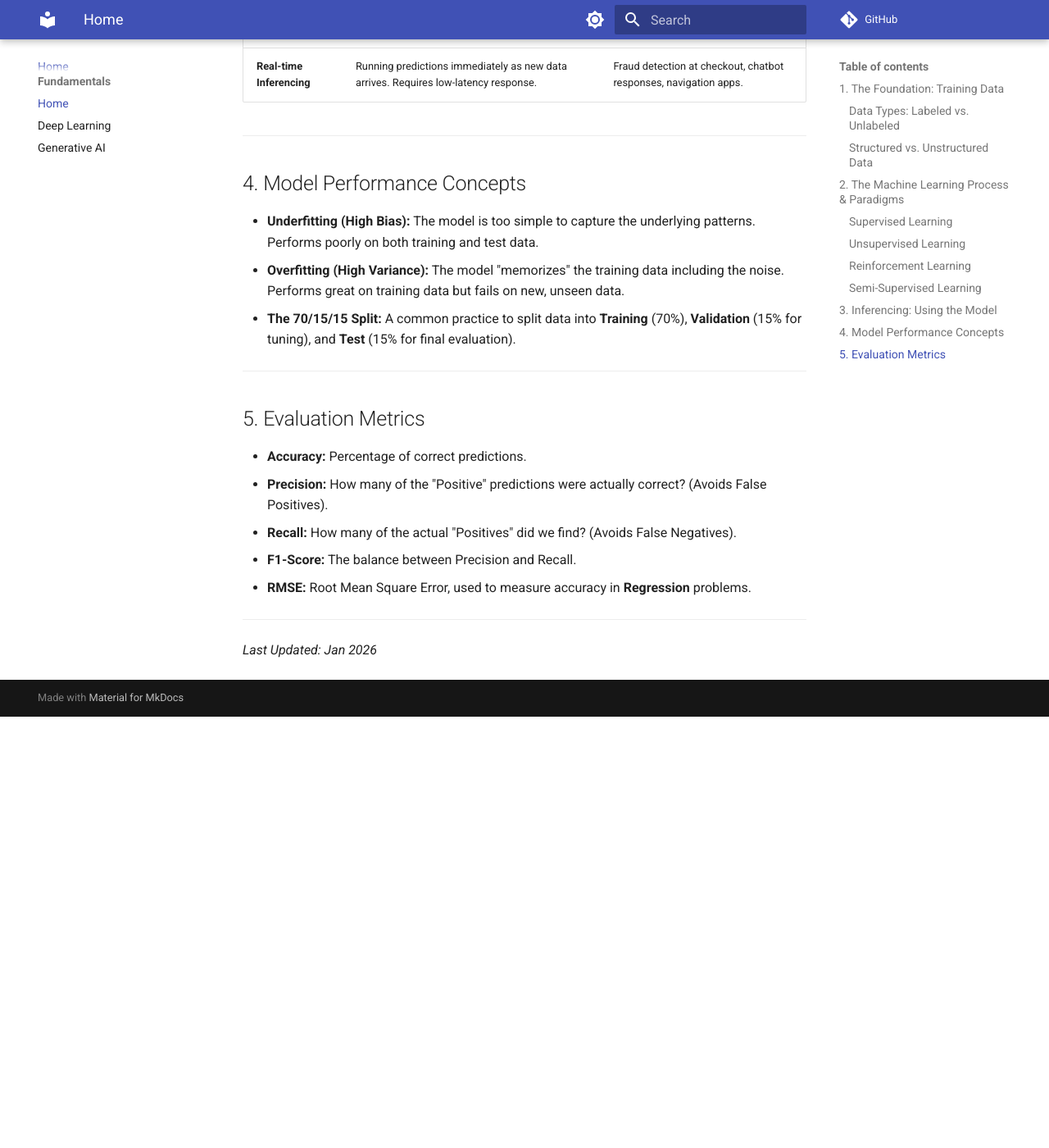
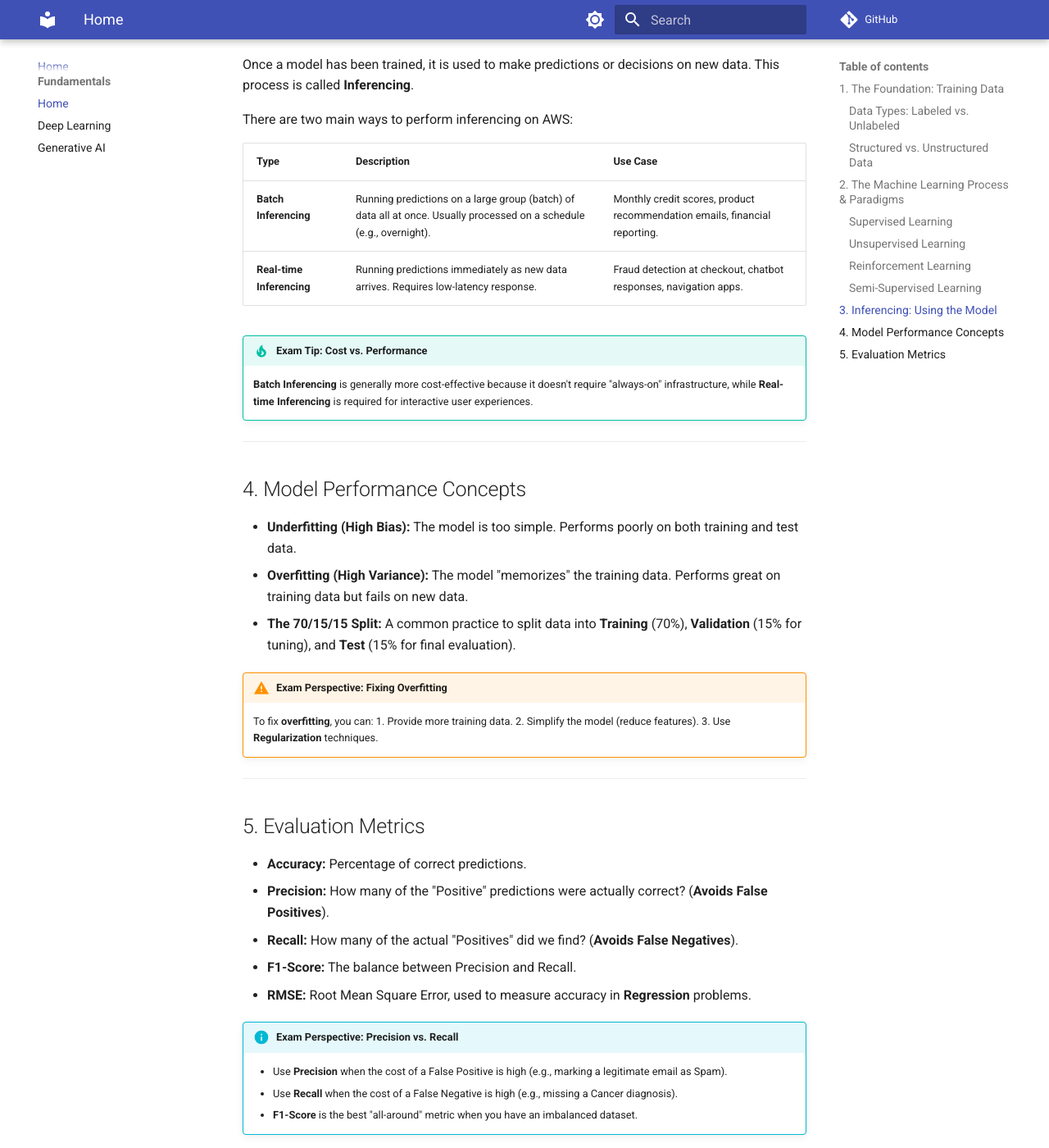
Before and after one commit to kvcenation5/aws-ai-practitioner-exam, an MkDocs documentation site: the page built from docs/index.md, in a window 1280 px wide and 1400 px high, scrolled down 2155 px. Shown: the whole window at 82% size. Built offline with MkDocs 1.6.1 and Material for MkDocs 9.7.7, drawn with Linux system fonts in a browser that asks for light colours; comment, search, counter and statistics services are not loaded; before the commit the page ends 3029 px from its top, so only the background shows below that; some of the changed text lies outside the part shown.

Commit message:
Add Exam Perspectives and Tips across all fundamental topics

```diff
--- a/docs/index.md
+++ b/docs/index.md
@@ -23,6 +23,10 @@ The machine learning process starts with collecting and processing **training da
 | **Structured** | Highly organized, formatted in rows/columns. Easily searchable. | Excel sheets, SQL databases, CSV files. |
 | **Unstructured** | No predefined format. Difficult to collect and analyze. | Images, audio files, videos, PDF documents, social media posts. |
 
+!!! tip "Exam Tip: Unstructured Data"
+    Generative AI and Foundation Models are primarily used to extract value from **unstructured data** (text, images, video) which traditional ML struggles with.
+
+
 ---
 
 ## 2. The Machine Learning Process & Paradigms
@@ -47,6 +51,10 @@ The model learns through trial and error in an environment.
 ### Semi-Supervised Learning
 A hybrid approach where only a **small portion** of the training data is labeled. The model uses the labeled data to understand the structure and the unlabeled data to generalize and improve accuracy.
 
+!!! note "Exam Perspective: Self-Supervised Learning"
+    While not always listed in basic ML intros, **Foundation Models** often use **Self-Supervised Learning**, where the data itself provides the labels (e.g., predicting the next word in a sentence).
+
+
 ---
 
 ## 3. Inferencing: Using the Model
@@ -60,23 +68,40 @@ There are two main ways to perform inferencing on AWS:
 | **Batch Inferencing** | Running predictions on a large group (batch) of data all at once. Usually processed on a schedule (e.g., overnight). | Monthly credit scores, product recommendation emails, financial reporting. |
 | **Real-time Inferencing** | Running predictions immediately as new data arrives. Requires low-latency response. | Fraud detection at checkout, chatbot responses, navigation apps. |
 
+!!! tip "Exam Tip: Cost vs. Performance"
+    **Batch Inferencing** is generally more cost-effective because it doesn't require "always-on" infrastructure, while **Real-time Inferencing** is required for interactive user experiences.
+
+
 ---
 
 ## 4. Model Performance Concepts
 
-*   **Underfitting (High Bias):** The model is too simple to capture the underlying patterns. Performs poorly on both training and test data.
-*   **Overfitting (High Variance):** The model "memorizes" the training data including the noise. Performs great on training data but fails on new, unseen data.
+*   **Underfitting (High Bias):** The model is too simple. Performs poorly on both training and test data.
+*   **Overfitting (High Variance):** The model "memorizes" the training data. Performs great on training data but fails on new data.
 *   **The 70/15/15 Split:** A common practice to split data into **Training** (70%), **Validation** (15% for tuning), and **Test** (15% for final evaluation).
+
+!!! warning "Exam Perspective: Fixing Overfitting"
+    To fix **overfitting**, you can:
+    1.  Provide more training data.
+    2.  Simplify the model (reduce features).
+    3.  Use **Regularization** techniques.
+
 
 ---
 
 ## 5. Evaluation Metrics
 
 *   **Accuracy:** Percentage of correct predictions.
-*   **Precision:** How many of the "Positive" predictions were actually correct? (Avoids False Positives).
-*   **Recall:** How many of the actual "Positives" did we find? (Avoids False Negatives).
+*   **Precision:** How many of the "Positive" predictions were actually correct? (**Avoids False Positives**).
+*   **Recall:** How many of the actual "Positives" did we find? (**Avoids False Negatives**).
 *   **F1-Score:** The balance between Precision and Recall.
 *   **RMSE:** Root Mean Square Error, used to measure accuracy in **Regression** problems.
 
+!!! info "Exam Perspective: Precision vs. Recall"
+    *   Use **Precision** when the cost of a False Positive is high (e.g., marking a legitimate email as Spam).
+    *   Use **Recall** when the cost of a False Negative is high (e.g., missing a Cancer diagnosis).
+    *   **F1-Score** is the best "all-around" metric when you have an imbalanced dataset.
+
+
 ---
 *Last Updated: Jan 2026*
```
Also changed, not shown: docs/02-deep-learning-fundamentals.md (+19 -3 lines), docs/03-generative-ai-fundamentals.md (+24 -3 lines).
